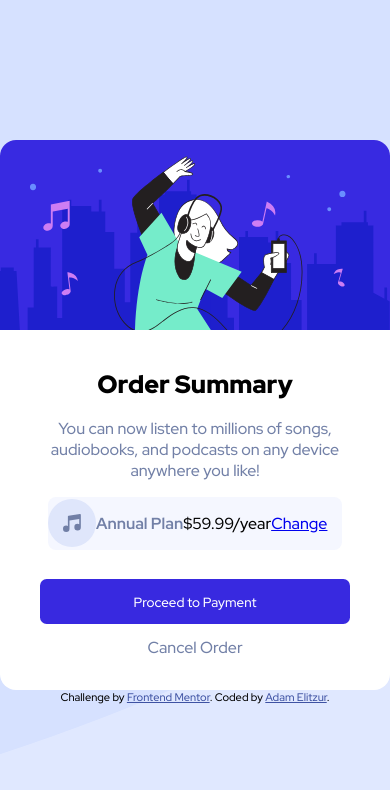
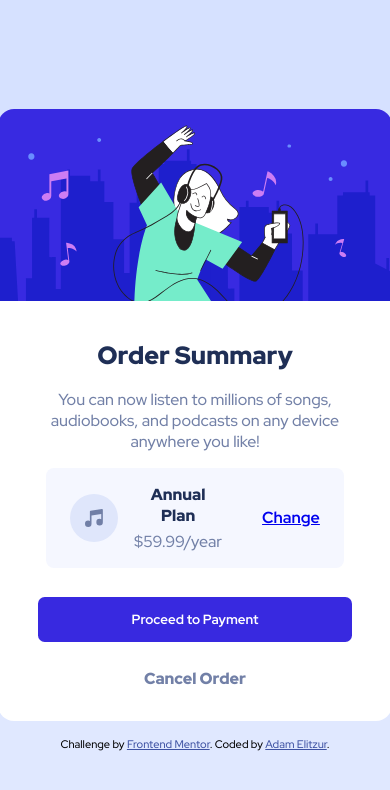
Before and after one commit to AdamEli/FM-03-Order-summary, a plain HTML site: page index.html in a window 390 px wide. Drawn offline with Linux system fonts and the light colour scheme.

Commit message:
Finished except for small screen sizes

```diff
--- a/app.css
+++ b/app.css
@@ -7,24 +7,18 @@ body {
     align-items: center;
     background: hsl(225, 100%, 94%);
     background-image: url(images/pattern-background-desktop.svg);
-    background-size: cover;
-    background-attachment: fixed;
-    background-position: center top;
+    background-size: 100%;
+    background-position: top left;
     background-repeat: no-repeat;
 }
 
-/* #bg {
-    position: absolute;
-    width: 100%;
-    z-index: -1;
-    left: 0px;
-    top: 0px;
-} */
 .card {
     max-width: 25em;
     background-color: white;
     border-radius: 1em;
     text-align: center;
+    margin: 1em;
+    /* box-shadow: 0 8px hsla(224, 23%, 55%, 0.007); */
 }
 #mainImg {
     border-radius: 1em 1em 0 0;
@@ -36,6 +30,7 @@ body {
 h1 {
     font-size: 25px;
     font-weight: 900;
+    color: hsl(223, 47%, 23%);
 }
 p {
     font-size: 16px;
@@ -45,19 +40,36 @@ p {
 .pricing {
     background: hsl(225, 100%, 98%);
     display: flex;
-    justify-content: left;
+    /* justify-content: space-between; */
     align-items: center;
+    padding: 1em 1.5em;
     border-radius: 0.5em;
     margin: 1em;
 }
+.pricing a {
+    font-weight: 700;
+    justify-self: flex-end;
+    margin-left: 2.5em;
+}
 .pricing p {
-    font-weight: 700;
+    font-weight: 900;
+    color: hsl(223, 47%, 23%);
+    margin: 0 0 0.3em 0;
 }
+.pricing span {
+    color: hsl(224, 23%, 55%);
+}
+.vertical {
+    margin-left: 1em;
+    align-self: flex-start;
+}
+
 footer {
     display: flex;
     justify-content: center;
     align-items: center;
     flex-wrap: wrap;
+    font-weight: 900;
 }
 button {
     background-color: hsl(245, 75%, 52%);
@@ -68,16 +80,19 @@ button {
     display: block;
     border: none;
     font-family: "Red Hat Display", sans-serif;
+    font-weight: 700;
 
-    margin: 1em 0;
+    margin: 1em 0 2em 0;
 }
 footer a {
     color: hsl(224, 23%, 55%);
     text-decoration: none;
 }
-@media screen and (max-width: 375px) {
+@media screen and (max-width: 750px) {
     body {
         background-image: url(images/pattern-background-mobile.svg);
-        background-size: cover;
+        background-size: 100%;
+        background-position: top left;
+        background-repeat: no-repeat;
     }
 }
--- a/index.html
+++ b/index.html
@@ -33,7 +33,6 @@
     </head>
     <body>
         <main>
-            <!-- <img src="images/pattern-background-desktop.svg" alt="" id="bg" /> -->
             <div class="card">
                 <img src="images/illustration-hero.svg" alt="" id="mainImg" />
                 <div class="content">
@@ -44,8 +43,10 @@
                     </p>
                     <div class="pricing">
                         <img src="images/icon-music.svg" alt="" class="test" />
-                        <p>Annual Plan</p>
-                        <span>$59.99/year</span>
+                        <div class="vertical">
+                            <p>Annual Plan</p>
+                            <span>$59.99/year</span>
+                        </div>
                         <a href="#">Change</a>
                     </div>
                     <footer>
```
